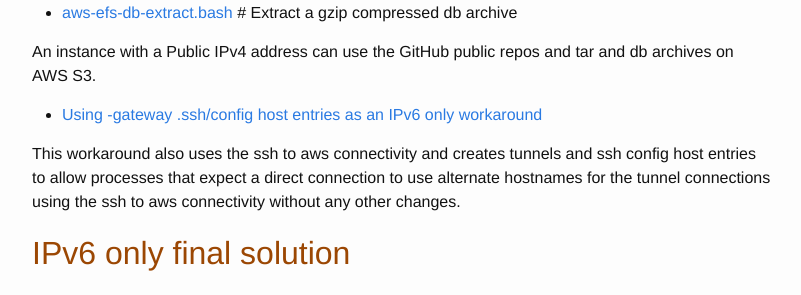
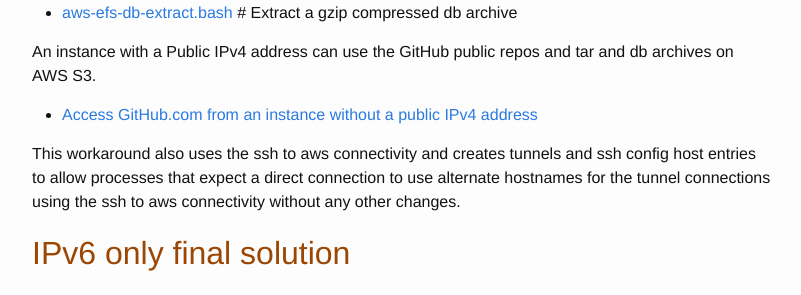
Before and after one commit to LAMurakami/blog, a Jekyll site: the page built from _posts/2025-01-15-I-may-not-get-to-IPv6-only-in-my-lifetime.html, in a window 1280 px wide and 900 px high, scrolled down 4979 px. Shown: the part 154-449 px from the top of the window, without its empty margins (238-1039 px from the left). Built offline with Jekyll 4.4.1, drawn with Linux system fonts in a browser that asks for light colours.

Commit message:
GitHub.com from an instance without public IPv4

```diff
--- a/_posts/2025-01-15-I-may-not-get-to-IPv6-only-in-my-lifetime.html
+++ b/_posts/2025-01-15-I-may-not-get-to-IPv6-only-in-my-lifetime.html
@@ -97,7 +97,8 @@ date: 2025-01-15 01:34:59 -0800
 <li><a rel="nofollow" href="https://github.com/LAMurakami/aws/blob/master/aws-efs-db-extract.bash">aws-efs-db-extract.bash</a> # Extract a gzip compressed db archive</li></ul>
 <p>An instance with a Public IPv4 address can use the GitHub public repos and tar and db archives on AWS S3.
 </p>
-<ul><li><a href="/a/Using_-gateway_.ssh/config_host_entries_as_an_IPv6_only_workaround" title="Using -gateway .ssh/config host entries as an IPv6 only workaround">Using -gateway .ssh/config host entries as an IPv6 only workaround</a></li></ul>
+<ul><li><a href="/blog/2024/06/05/Access-GitHub-com-from-an-instance-without-a-public-IPv4-address.html">
+Access GitHub.com from an instance without a public IPv4 address</a></li></ul>
 <p>This workaround also uses the ssh to aws connectivity and creates tunnels and ssh config host entries to allow processes that expect a direct connection to use alternate hostnames for the tunnel connections using the ssh to aws connectivity without any other changes.
 </p>
 <h2><span id="IPv6_only_final_solution">IPv6 only final solution</span></h2>
```
